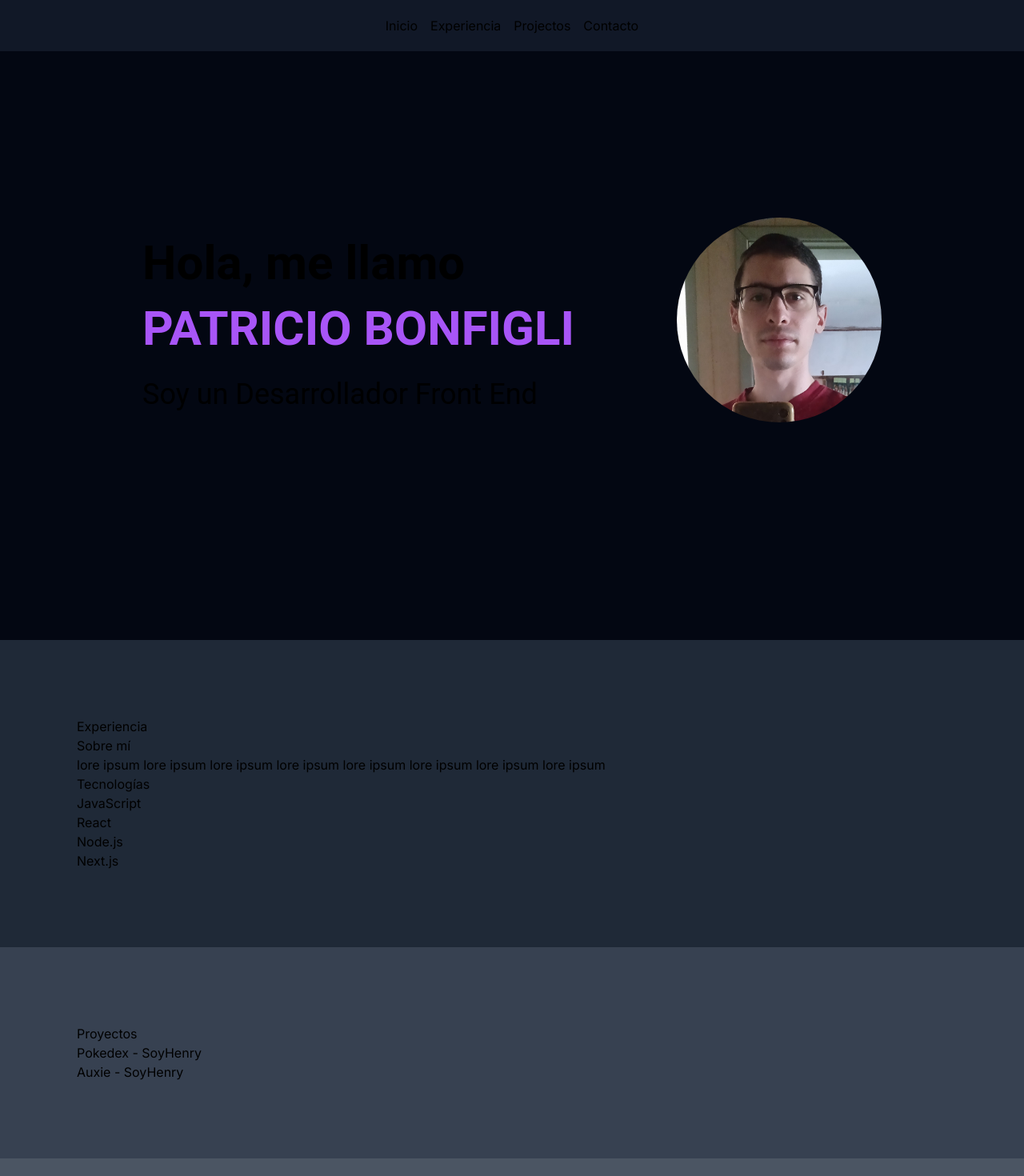
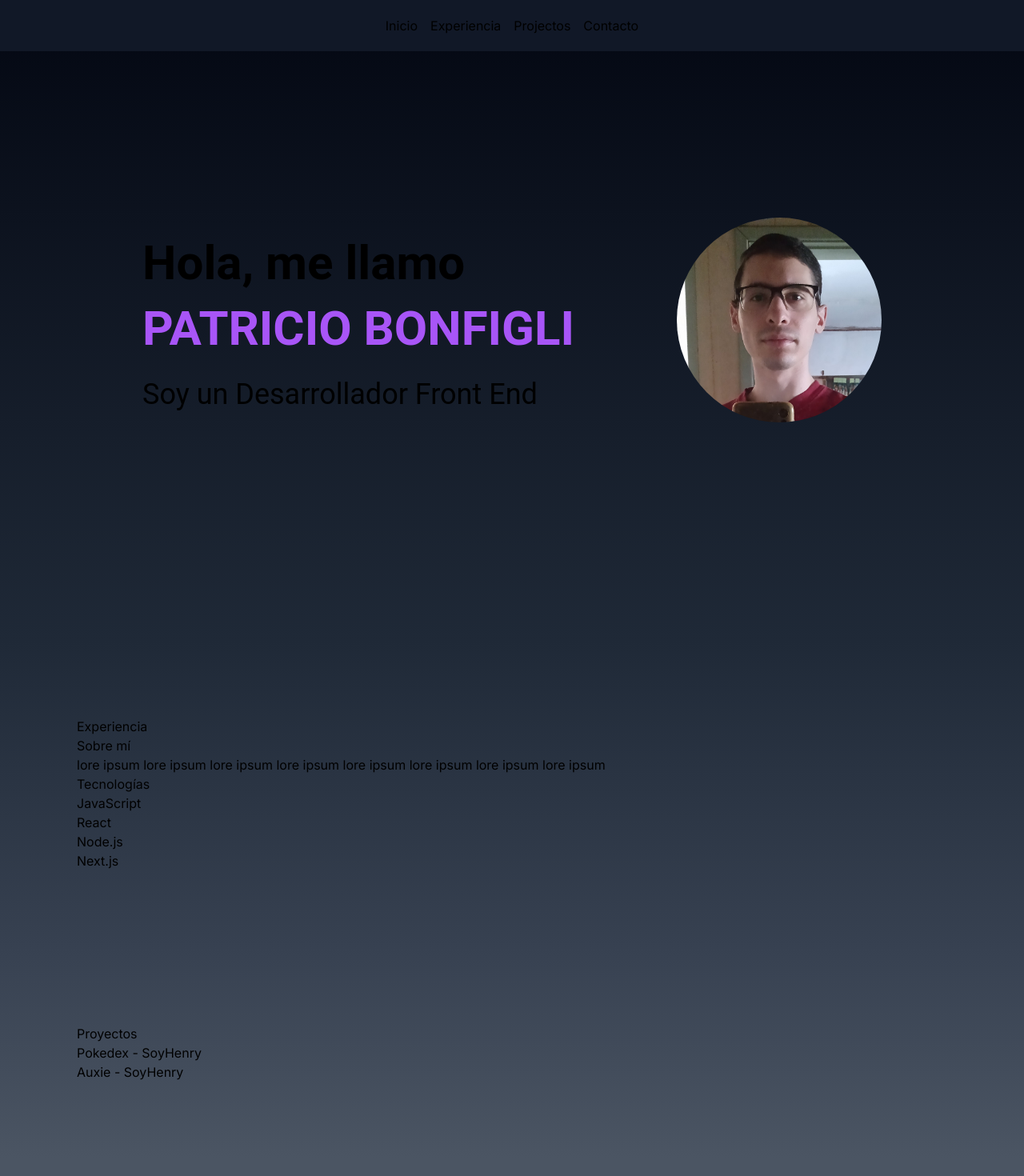
Before and after one commit to BonPato98/Portfolio, a Next.js app: page / in a window 1280 px wide. Shown: the top 1470 px of the page at 80% size. Built offline with nearby package versions, Linux system fonts and the light colour scheme.

Commit message:
added gradient background

```diff
--- a/src/app/page.tsx
+++ b/src/app/page.tsx
@@ -13,14 +13,14 @@ export default function Home() {
     </nav>
     </header>
     <main className="h-max" id="start">
-      <section className="flex items-center justify-center bg-gray-950 p-32 gap-x-32 h-screen">
+      <section className="flex items-center justify-center bg-gradient-to-b from-gray-950 to-gray-800 p-32 gap-x-32 h-screen">
       <article className="flex max-w-5xl w-auto items-start justify-around gap-5 font-roboto text-base flex-col">
         <h1 className="text-6xl font-bold leading-snug">Hola, me llamo <br /> <span className="text-purple-500">PATRICIO BONFIGLI</span></h1>
         <p className="text-4xl">Soy un Desarrollador Front End</p>
       </article>
       <Image src={profilePic} width={256} height={256} alt="imagen de perfil de Patricio Bonfigli" className="rounded-full"/>
       </section>
-      <section id="experience" className="bg-gray-800 flex flex-col items-start justify-between p-24">
+      <section id="experience" className="bg-gray-800 bg-gradient-to-b from-gray-800 to-gray-700 flex flex-col items-start justify-between p-24">
         <h2>Experiencia</h2>
         <article>
           <header>Sobre mí</header>
@@ -36,7 +36,7 @@ export default function Home() {
           </ul>
         </aside>
       </section>
-      <section id="proyects"  className="bg-gray-700 flex flex-col items-start justify-between p-24">
+      <section id="proyects"  className="bg-gray-700 bg-gradient-to-b from-gray-700 to-gray-600 flex flex-col items-start justify-between p-24">
         <h2>Proyectos</h2>
         <article>
           <header>Pokedex - SoyHenry</header>
```
